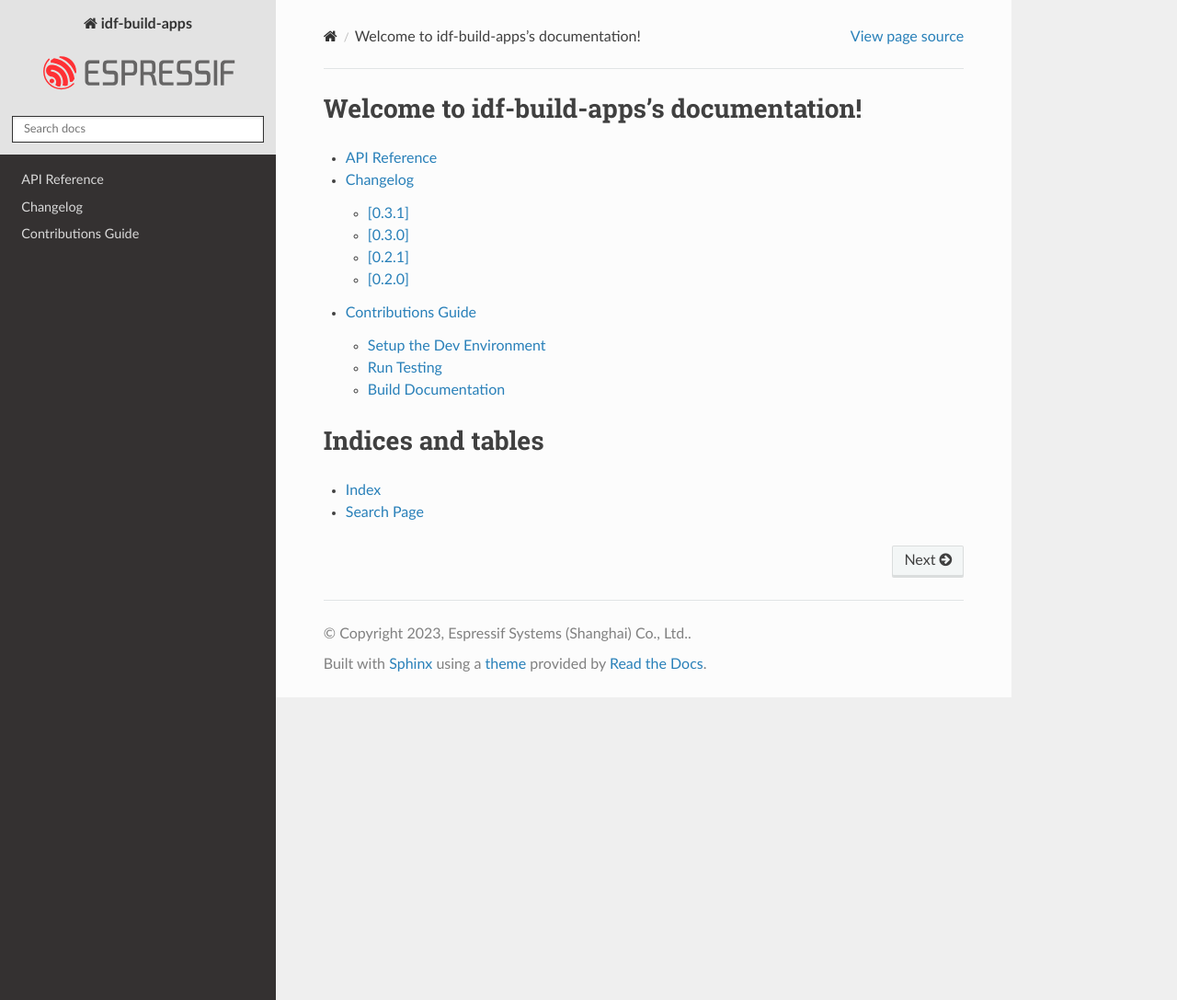
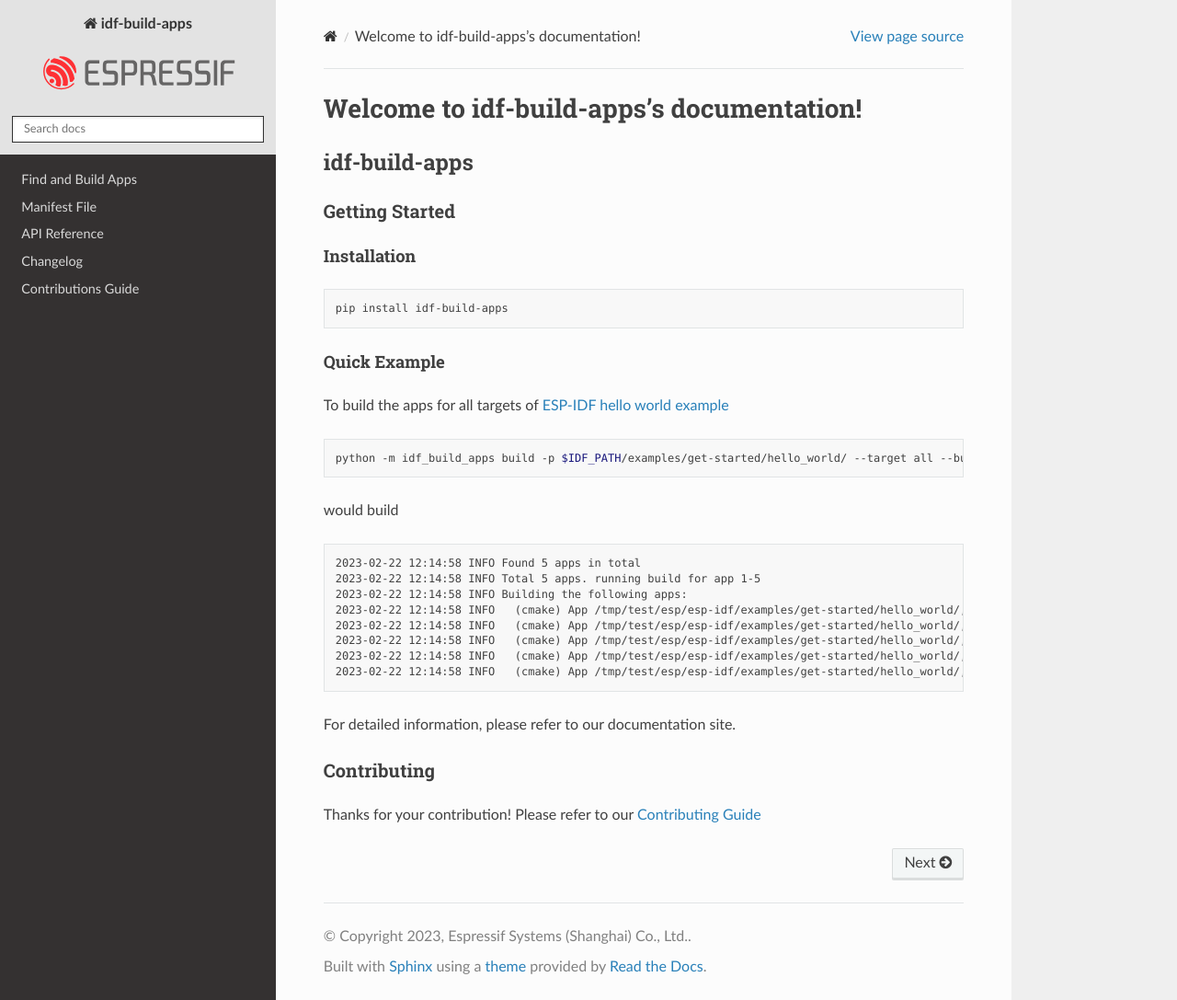
Before and after one commit to espressif/idf-build-apps, a Sphinx documentation site: the page built from docs/index.rst, in a window 1280 px wide and 1087 px high. Shown: the whole window at 92% size. Built offline with Sphinx 7.4.7 and the Read the Docs theme 2.0.0, drawn with Linux system fonts in a browser that asks for light colours.

Commit message:
docs: more pages

````diff
--- a/README.md
+++ b/README.md
@@ -1,11 +1,36 @@
 # idf-build-apps
+
+## Getting Started
+
+### Installation
+
+```shell
+pip install idf-build-apps
+```
+
+### Quick Example
+
+To build the apps for all targets of [ESP-IDF hello world example](https://github.com/espressif/esp-idf/tree/master/examples/get-started/hello_world)
+
+```shell
+python -m idf_build_apps build -p $IDF_PATH/examples/get-started/hello_world/ --target all --build-dir build_@t
+```
+
+would build
+
+```text
+2023-02-22 12:14:58 INFO Found 5 apps in total
+2023-02-22 12:14:58 INFO Total 5 apps. running build for app 1-5
+2023-02-22 12:14:58 INFO Building the following apps:
+2023-02-22 12:14:58 INFO   (cmake) App /tmp/test/esp/esp-idf/examples/get-started/hello_world/, target esp32, sdkconfig (default), build in /tmp/test/esp/esp-idf/examples/get-started/hello_world/build_esp32 (preserve: True)
+2023-02-22 12:14:58 INFO   (cmake) App /tmp/test/esp/esp-idf/examples/get-started/hello_world/, target esp32c2, sdkconfig (default), build in /tmp/test/esp/esp-idf/examples/get-started/hello_world/build_esp32c2 (preserve: True)
+2023-02-22 12:14:58 INFO   (cmake) App /tmp/test/esp/esp-idf/examples/get-started/hello_world/, target esp32c3, sdkconfig (default), build in /tmp/test/esp/esp-idf/examples/get-started/hello_world/build_esp32c3 (preserve: True)
+2023-02-22 12:14:58 INFO   (cmake) App /tmp/test/esp/esp-idf/examples/get-started/hello_world/, target esp32s2, sdkconfig (default), build in /tmp/test/esp/esp-idf/examples/get-started/hello_world/build_esp32s2 (preserve: True)
+2023-02-22 12:14:58 INFO   (cmake) App /tmp/test/esp/esp-idf/examples/get-started/hello_world/, target esp32s3, sdkconfig (default), build in /tmp/test/esp/esp-idf/examples/get-started/hello_world/build_esp32s3 (preserve: True)
+```
+
+For detailed information, please refer to our documentation site.
 
 ## Contributing
 
-### Type Annotation
-
-For 2.7, 3.4-3.10 compatibility, we use type annotation in comments.
-
-### IDF Compatibility
-
-Need to support all the IDF versions under the maintenance period.
+Thanks for your contribution! Please refer to our [Contributing Guide](CONTRIBUTING.md)
--- /dev/null
+++ b/docs/find-build.md
@@ -0,0 +1,142 @@
+# Find and Build Apps
+
+## Find Apps
+
+### Basics
+
+```shell
+cd examples
+python -m idf_build_apps find -p . --recursive --target esp32
+```
+
+The output would be:
+
+```text
+(cmake) App ./test1, target esp32, sdkconfig (default), build in /tmp/test/examples/test1/build
+(cmake) App ./test2, target esp32, sdkconfig (default), build in /tmp/test/examples/test2/build
+```
+
+By default, `idf-build-apps` would build the default app.
+
+### Advanced
+
+You may also notice that there are two sdkconfig files in app `test1`, we could also find apps for each sdkconfig files.
+
+```shell
+python -m idf_build_apps find -p . --recursive --target esp32 --config "sdkconfig.ci.*="
+```
+
+The output would be:
+
+```text
+(cmake) App ./test1, target esp32, sdkconfig sdkconfig.ci.bar, build in /tmp/test/examples/test1/build
+(cmake) App ./test1, target esp32, sdkconfig sdkconfig.ci.foo, build in /tmp/test/examples/test1/build
+(cmake) App ./test2, target esp32, sdkconfig (default), build in /tmp/test/examples/test2/build
+```
+
+Here we're using a wildcard symbol `*` to indicate that we want to build one app for each sdkconfig file that matches the wildcard pattern.
+
+### Build Directory
+
+Here you may notice that all the build directories are `build` by default. We also defined a few placeholders to let you change the build directories.
+
+- `@t`: would be replaced by the target chip type
+- `@w`: would be replaced by the wildcard, usually the sdkconfig
+- `@n`: would be replaced by the app name
+- `@f`: would be replaced by the escaped app path (replaced "/" to "_")
+- `@i`: would be replaced by the build index
+
+For example, if you want to set the build directory to `build_<target>_<wildcard>`
+
+```shell
+python -m idf_build_apps find -p . --recursive --target esp32 --config "sdkconfig.ci.*=" --build-dir build_@t_@w
+```
+
+The output would be:
+
+```text
+(cmake) App ./test1, target esp32, sdkconfig sdkconfig.ci.bar, build in /tmp/test/examples/test1/build_esp32_bar
+(cmake) App ./test1, target esp32, sdkconfig sdkconfig.ci.foo, build in /tmp/test/examples/test1/build_esp32_foo
+(cmake) App ./test2, target esp32, sdkconfig (default), build in /tmp/test/examples/test2/build_esp32
+```
+
+You may also set an absolute path as the build directory. `/tmp/build/<app_name>.<target>.<wildcard>`
+
+```shell
+python -m idf_build_apps find -p . --recursive --target esp32 --config "sdkconfig.ci.*=" --build-dir /tmp/build/@n_@t_@w
+```
+
+The output would be:
+
+```text
+(cmake) App ./test1, target esp32, sdkconfig sdkconfig.ci.bar, build in /tmp/build/test1_esp32_bar
+(cmake) App ./test1, target esp32, sdkconfig sdkconfig.ci.foo, build in /tmp/build/test1_esp32_foo
+(cmake) App ./test2, target esp32, sdkconfig (default), build in /tmp/build/test2_esp32
+```
+
+## Build Apps
+
+Almost all CLI options that `find` supported are also supported in `build` command. You may call `python -m idf_build_apps find -h` or `python -m idf_build_apps build -h` for all possible CLI options.
+
+### Useful Tips
+
+#### Check Build Warnings
+
+You may use `--check-warnings` to enable this check. Also we provide `--ignore-warnings-str` and `--ignore-warnings-file` to let you bypass some false alarm.
+
+#### Dry Run
+
+It's useful to call `--dry-run` with verbose mode `-vv` to know the whole build process better in advance.
+
+For example:
+
+```shell
+python -m idf_build_apps build -p . --recursive --target esp32 --dry-run -vv --config "sdkconfig.ci.*="
+```
+
+The output would be:
+
+```text
+2023-02-22 11:16:25 DEBUG Looking for cmake apps in . recursively
+2023-02-22 11:16:25 DEBUG Entering .
+2023-02-22 11:16:25 DEBUG Skipping. . is not an app
+2023-02-22 11:16:25 DEBUG Entering ./test1
+2023-02-22 11:16:25 DEBUG Found cmake app: ./test1, sdkconfig sdkconfig.ci.bar, config name "bar"
+2023-02-22 11:16:25 DEBUG Found cmake app: ./test1, sdkconfig sdkconfig.ci.foo, config name "foo"
+2023-02-22 11:16:25 DEBUG Stop iteration sub dirs of ./test1 since it has apps
+2023-02-22 11:16:25 DEBUG Entering ./test2
+2023-02-22 11:16:25 DEBUG Found cmake app: ./test2, default sdkconfig, config name ""
+2023-02-22 11:16:25 DEBUG Stop iteration sub dirs of ./test2 since it has apps
+2023-02-22 11:16:25 INFO Found 3 apps in total
+2023-02-22 11:16:25 INFO Total 3 apps. running build for app 1-3
+2023-02-22 11:16:25 INFO Building the following apps:
+2023-02-22 11:16:25 INFO   (cmake) App ./test1, target esp32, sdkconfig sdkconfig.ci.bar, build in /tmp/test/examples/test1/build (preserve: True)
+2023-02-22 11:16:25 INFO   (cmake) App ./test1, target esp32, sdkconfig sdkconfig.ci.foo, build in /tmp/test/examples/test1/build (preserve: True)
+2023-02-22 11:16:25 INFO   (cmake) App ./test2, target esp32, sdkconfig (default), build in /tmp/test/examples/test2/build (preserve: True)
+2023-02-22 11:16:25 DEBUG => Building app 1: (cmake) App ./test1, target esp32, sdkconfig sdkconfig.ci.bar, build in /tmp/test/examples/test1/build
+2023-02-22 11:16:25 DEBUG Build directory /tmp/test/examples/test1/build exists, removing
+2023-02-22 11:16:25 DEBUG Removing sdkconfig file: ./test1/sdkconfig
+2023-02-22 11:16:25 DEBUG Creating sdkconfig file: ./test1/sdkconfig
+2023-02-22 11:16:25 DEBUG Considering sdkconfig ./test1/sdkconfig.defaults
+2023-02-22 11:16:25 DEBUG Considering sdkconfig ./test1/sdkconfig.defaults.esp32
+2023-02-22 11:16:25 DEBUG Considering sdkconfig ./test1/sdkconfig.ci.bar
+2023-02-22 11:16:25 DEBUG Appending sdkconfig.ci.bar to sdkconfig
+2023-02-22 11:16:25 INFO Running /tmp/test/.espressif/python_env/idf5.1_py3.11_env/bin/python /tmp/test/esp/esp-idf/tools/idf.py -B /tmp/test/examples/test1/build -C ./test1 -DIDF_TARGET=esp32 build
+2023-02-22 11:16:25 DEBUG Skipping... (dry run)
+2023-02-22 11:16:25 DEBUG => Building app 2: (cmake) App ./test1, target esp32, sdkconfig sdkconfig.ci.foo, build in /tmp/test/examples/test1/build
+2023-02-22 11:16:25 DEBUG Build directory /tmp/test/examples/test1/build exists, removing
+2023-02-22 11:16:25 DEBUG Removing sdkconfig file: ./test1/sdkconfig
+2023-02-22 11:16:25 DEBUG Creating sdkconfig file: ./test1/sdkconfig
+2023-02-22 11:16:25 DEBUG Considering sdkconfig ./test1/sdkconfig.defaults
+2023-02-22 11:16:25 DEBUG Considering sdkconfig ./test1/sdkconfig.defaults.esp32
+2023-02-22 11:16:25 DEBUG Considering sdkconfig ./test1/sdkconfig.ci.foo
+2023-02-22 11:16:25 DEBUG Appending sdkconfig.ci.foo to sdkconfig
+2023-02-22 11:16:25 INFO Running /tmp/test/.espressif/python_env/idf5.1_py3.11_env/bin/python /tmp/test/esp/esp-idf/tools/idf.py -B /tmp/test/examples/test1/build -C ./test1 -DIDF_TARGET=esp32 build
+2023-02-22 11:16:25 DEBUG Skipping... (dry run)
+2023-02-22 11:16:25 DEBUG => Building app 3: (cmake) App ./test2, target esp32, sdkconfig (default), build in /tmp/test/examples/test2/build
+2023-02-22 11:16:25 DEBUG Creating sdkconfig file: ./test2/sdkconfig
+2023-02-22 11:16:25 DEBUG Considering sdkconfig ./test2/sdkconfig.defaults
+2023-02-22 11:16:25 DEBUG Considering sdkconfig ./test2/sdkconfig.defaults.esp32
+2023-02-22 11:16:25 INFO Running /tmp/test/.espressif/python_env/idf5.1_py3.11_env/bin/python /tmp/test/esp/esp-idf/tools/idf.py -B /tmp/test/examples/test2/build -C ./test2 -DIDF_TARGET=esp32 build
+2023-02-22 11:16:25 DEBUG Skipping... (dry run)
+```
--- a/docs/index.rst
+++ b/docs/index.rst
@@ -6,15 +6,14 @@
 Welcome to idf-build-apps's documentation!
 ==========================================
 
+.. include:: ../README.md
+   :parser: myst_parser.sphinx_
+
 .. toctree::
-   :maxdepth: 2
+   :hidden:
 
+   find-build
+   manifest
    api
    CHANGELOG
    CONTRIBUTING
-
-Indices and tables
-==================
-
-* :ref:`genindex`
-* :ref:`search`
--- /dev/null
+++ b/docs/manifest.md
@@ -0,0 +1 @@
+# Manifest File
````
